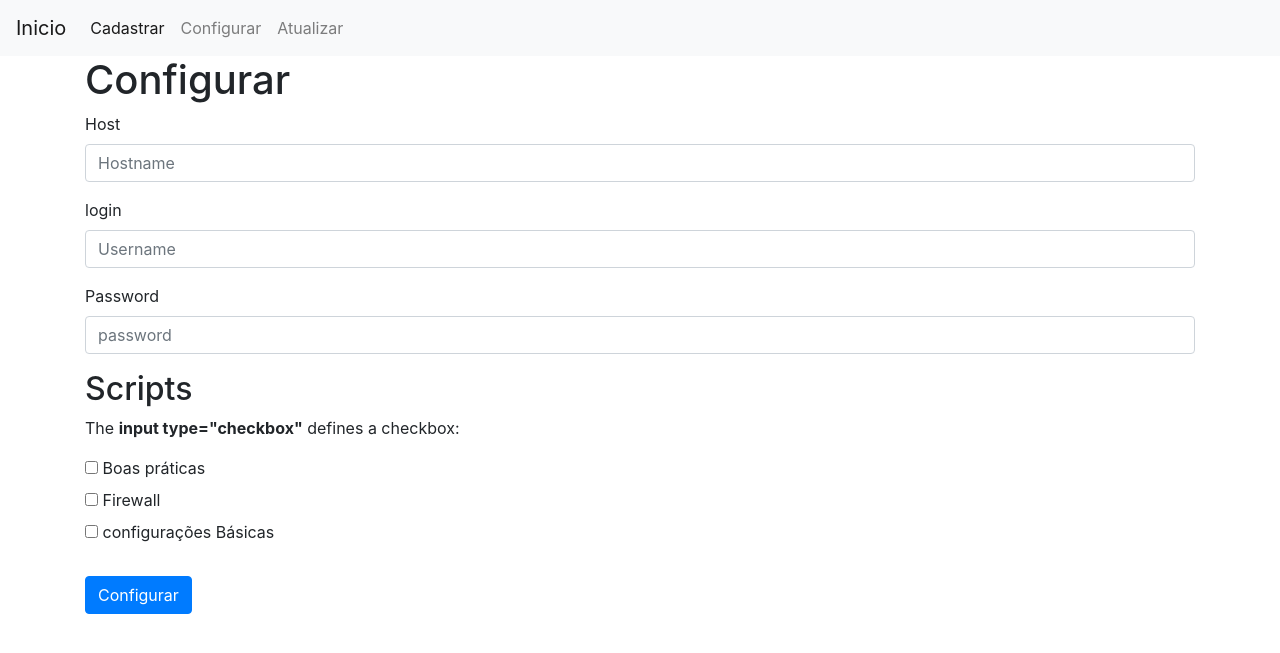
After one commit to DerreckMarques/auto-config, a Flask app: page /atualizar in a window 1280 px wide. The commit adds this page. Shown: the top 653 px of the page. Run offline with Flask 2, Linux system fonts and the light colour scheme; some libraries are stand-ins or nearby versions.

Commit message:
mudança banco de dados

```diff
--- a/app.py
+++ b/app.py
@@ -15,9 +15,9 @@ app.config['SECRET_KEY'] = '12345'
 @app.route('/')
 def index():
     conn = get_db_connection()
-    posts = conn.execute('SELECT * FROM posts').fetchall()
+    hosts = conn.execute('SELECT * FROM hosts').fetchall()
     conn.close()
-    return render_template('index.html', posts=posts)
+    return render_template('index.html', hosts=hosts)
 
 
 #
@@ -62,7 +62,31 @@ def configurar():
             flash('"{}"'.format(mensagem))
             #Configurar conexão
 
-    return render_template('configurar.html')
+    conn = get_db_connection()
+    scripts = conn.execute('SELECT * FROM scripts').fetchall()
+    conn.close()
+    return render_template('configurar.html', scripts=scripts)
+
+#
+@app.route('/atualizar', methods=('GET', 'POST'))
+def atualizar():
+    if request.method == 'POST':
+        host = request.form['host']
+        user = request.form['user']
+        password = request.form['password']
+
+        if not host:
+            flash('Host is required!')
+        elif not user:
+            flash('User is required!')
+        elif not password:
+            flash('password is required!')
+        else:
+            mensagem = conectar(host, user, password)
+            flash('"{}"'.format(mensagem))
+            #Configurar conexão
+
+    return render_template('atualizar.html')
 
 #
 @app.route('/edit/<int:id>', methods=('GET', 'POST'))
@@ -139,7 +163,7 @@ def conectar(host, user, password):
 
 #
 def get_db_connection():
-    conn = sqlite3.connect('database.db')
+    conn = sqlite3.connect('ext/db/database.db')
     conn.row_factory = sqlite3.Row
     return conn
 
--- a/ext/db/schema.sql
+++ b/ext/db/schema.sql
@@ -1,8 +1,14 @@
-DROP TABLE IF EXISTS posts;
+DROP TABLE IF EXISTS hosts;
+CREATE TABLE hosts (
+    id INTEGER PRIMARY KEY AUTOINCREMENT,
+    hostname TEXT NOT NULL,
+    ip TEXT NOT NULL
+);
 
-CREATE TABLE posts (
+
+DROP TABLE IF EXISTS scripts;
+CREATE TABLE scripts (
     id INTEGER PRIMARY KEY AUTOINCREMENT,
-    created TIMESTAMP NOT NULL DEFAULT CURRENT_TIMESTAMP,
     title TEXT NOT NULL,
     content TEXT NOT NULL
 );
--- /dev/null
+++ b/templates/atualizar.html
@@ -0,0 +1,49 @@
+{% extends 'base.html' %}
+
+{% block content %}
+    <h1>{% block title %} Configurar {% endblock %}</h1>
+    <form method="post">
+
+        <div class="form-group">
+          <label for="title">Host</label>
+
+          <input class="form-control" type="text" name="host"
+            placeholder="Hostname" value="{{ request.form['content'] }}"></input>
+        </div>
+
+        <div class="form-group">
+          <label for="title">login </label>
+          <input class="form-control" type="text" name="user"
+               placeholder="Username"
+               value="{{ request.form['user'] }}"></input>
+        </div>
+
+        <div class="form-group">
+          <label for="title">Password</label>
+          <input class="form-control" type="password" name="password"
+            placeholder="password"
+            autocomplete="current-password"
+            value="{{ request.form['password'] }}"></input>
+        </div>
+
+        <!--
+        <div class="form-group">
+          <button class="btn btn-primary" type="submit">Conectar</button>
+        </div>
+        -->
+    </form>
+
+
+  <h2>Scripts</h2>
+  <p>The <strong>input type="checkbox"</strong> defines a checkbox:</p>
+
+  <form action="/action_page.php">
+    <input type="checkbox" id="vehicle1" name="vehicle1" value="Boas práticas">
+    <label for="vehicle1"> Boas práticas</label><br>
+    <input type="checkbox" id="vehicle2" name="vehicle2" value="Firewall">
+    <label for="vehicle2"> Firewall</label><br>
+    <input type="checkbox" id="vehicle3" name="vehicle3" value="configurações Básicas">
+    <label for="vehicle3"> configurações Básicas</label><br><br>
+    <input class="btn btn-primary" type="submit" value="Configurar">
+  </form>
+{% endblock %}
--- a/templates/base.html
+++ b/templates/base.html
@@ -26,6 +26,9 @@
             <li class="nav-item">
                 <a class="nav-link" href="{{  url_for('configurar') }}">Configurar</a>
             </li>
+            <li class="nav-item">
+              <a class="nav-link" href="{{  url_for('atualizar') }}">Atualizar</a>
+          </li>
             </ul>
         </div>
     </nav>
--- a/templates/configurar.html
+++ b/templates/configurar.html
@@ -46,4 +46,10 @@
     <label for="vehicle3"> configurações Básicas</label><br><br>
     <input class="btn btn-primary" type="submit" value="Configurar">
   </form>
+
+  {% for script in scripts %}
+    <h3> {{ script['title'] }}</h3>
+    <p> {{ script['content'] }}</p>
+    <hr>
+    {% endfor %}
 {% endblock %}
--- a/templates/configurar_id.html
+++ b/templates/configurar_id.html
@@ -1,7 +1,7 @@
 {% extends 'base.html' %}
 
 {% block content %}
-    <h1>{% block title %} Configurar {{ post['title'] }}" {% endblock %}</h1>
+    <h1>{% block title %} Configurar "{{ post['title'] }}" {% endblock %}</h1>
     <form method="post">
 
         <div class="form-group">
--- a/templates/edit.html
+++ b/templates/edit.html
@@ -26,6 +26,6 @@
 <form action="{{ url_for('delete', id=post['id']) }}" method="POST">
     <input type="submit" value="Delete Post"
             class="btn btn-danger btn-sm"
-            onclick="return confirm('Are you sure you want to delete this post?')">
+            onclick="return confirm('Are you sure you want to delete?')">
 </form>
 {% endblock %}
```
Also changed, not shown: ext/db/db.py (+26 -4 lines), templates/index.html (+5 -5 lines), database.db (deleted), 1 other file.
